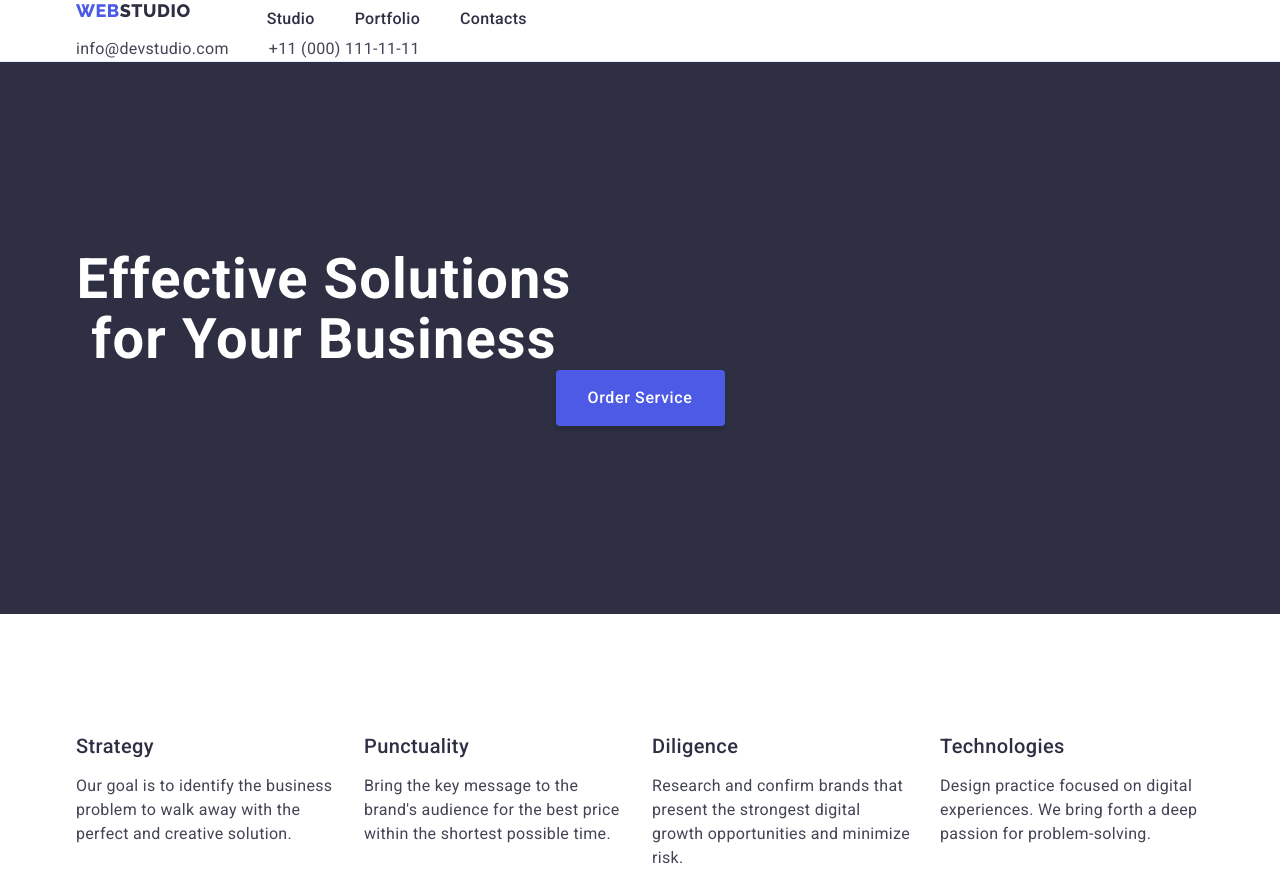
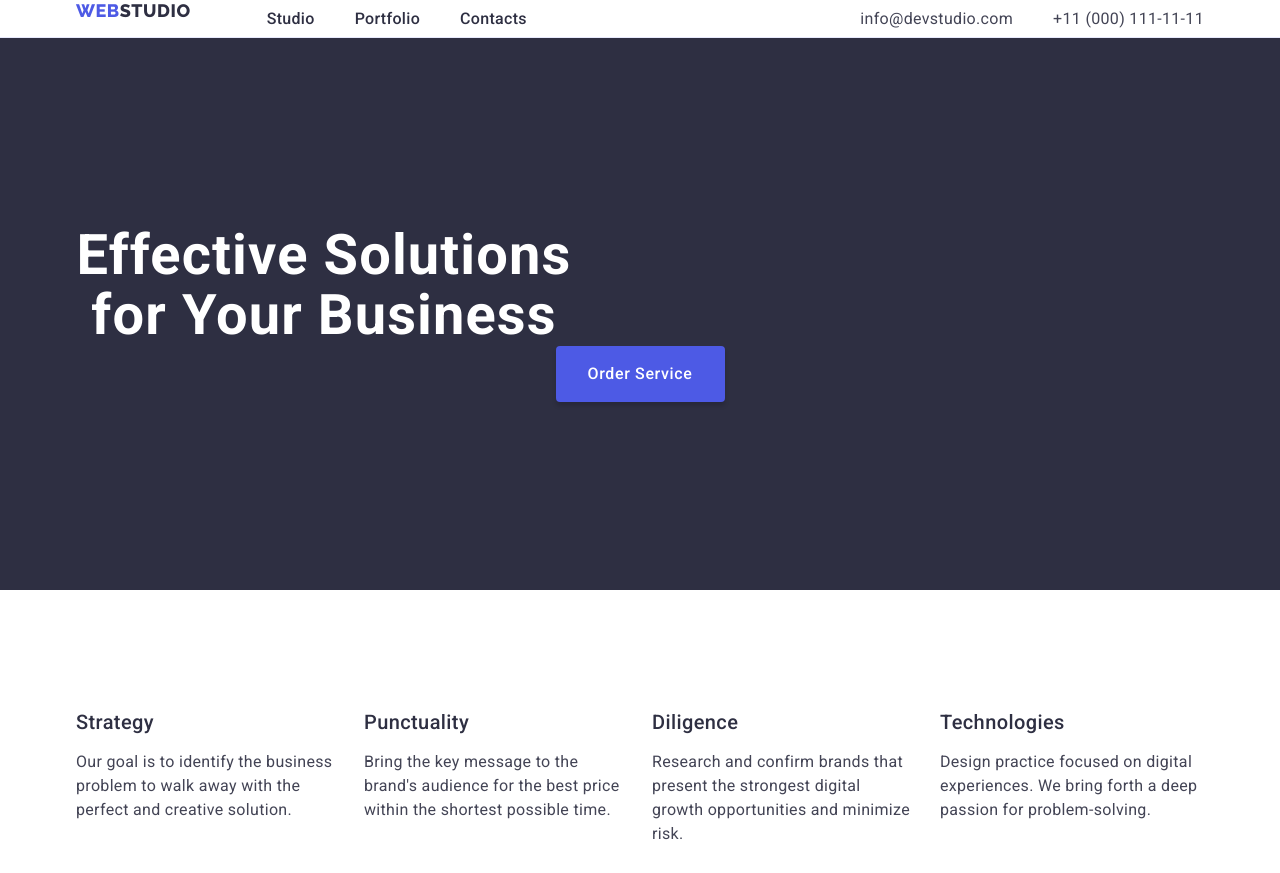
Before and after one commit to Dragos0129/goit-markup-hw-03, a plain HTML site: page index.html in a window 1280 px wide. Shown: the top 873 px of the page. Drawn offline with nearby package versions, Linux system fonts and the light colour scheme.

Commit message:
commit exausted

```diff
--- a/css/styles.css
+++ b/css/styles.css
@@ -323,10 +323,10 @@ body {
   letter-spacing: 0.32px;
 }
 .main-header-container {
-  display: flex;
   border-bottom: 1px solid #e7e9fc;
 }
 .another-container {
+  display: flex;
   justify-content: space-between;
   align-items: center;
 }
--- a/index.html
+++ b/index.html
@@ -21,8 +21,8 @@
   </head>
   <body>
     <!-- Header -->
-    <header class="main-header-container another-container">
-      <div class="container">
+    <header class="main-header-container">
+      <div class="container another-container">
         <nav class="main-navigation-container">
           <a class="logo-a link" href="./index.html"
             >Web<span class="logo-span-dark-header">Studio</span></a
```
Also changed, not shown: portfolio.html (+2 -2 lines).
